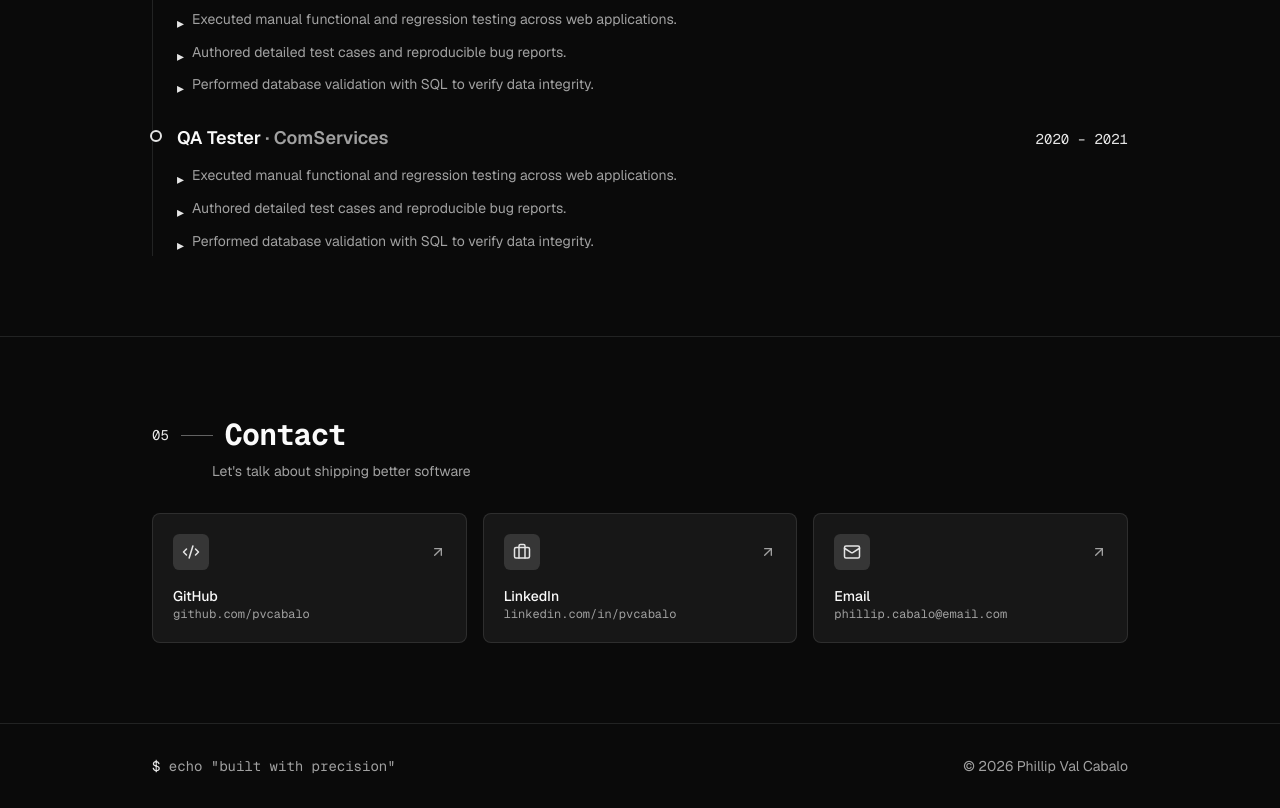
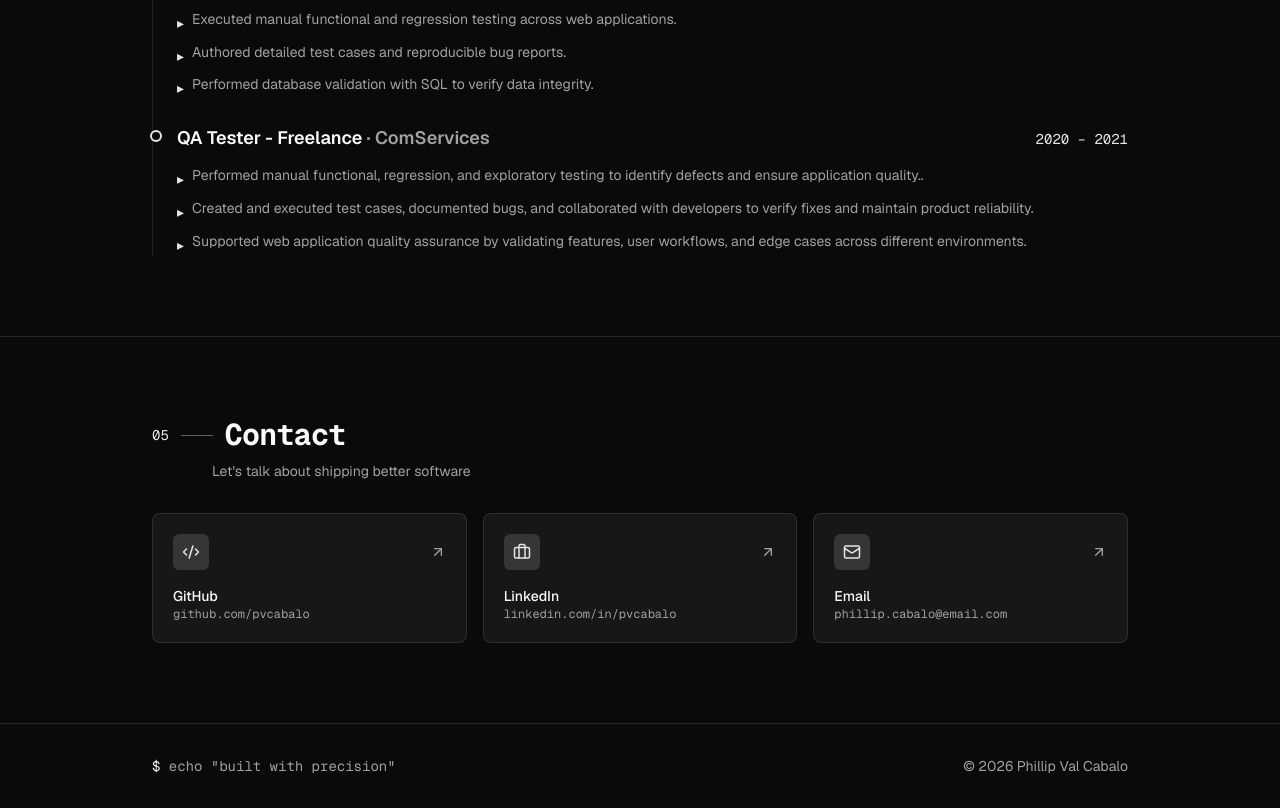
Before and after one commit to PhillipQA/phillipqaportfolio, a Next.js app: page / in a window 1280 px wide. Shown: the part 2900-3708 px from the top of the page. Built offline with nearby package versions, Linux system fonts and the light colour scheme.

Commit message:
'updateexperience'

```diff
--- a/components/experience.tsx
+++ b/components/experience.tsx
@@ -23,12 +23,12 @@ const roles = [
   },
   {
     company: "ComServices",
-    title: "QA Tester",
+    title: "QA Tester - Freelance",
     period: "2020 – 2021",
     points: [
-      "Executed manual functional and regression testing across web applications.",
-      "Authored detailed test cases and reproducible bug reports.",
-      "Performed database validation with SQL to verify data integrity.",
+      "Performed manual functional, regression, and exploratory testing to identify defects and ensure application quality..",
+      "Created and executed test cases, documented bugs, and collaborated with developers to verify fixes and maintain product reliability.",
+      "Supported web application quality assurance by validating features, user workflows, and edge cases across different environments.",
     ],
   },
 ]
```
